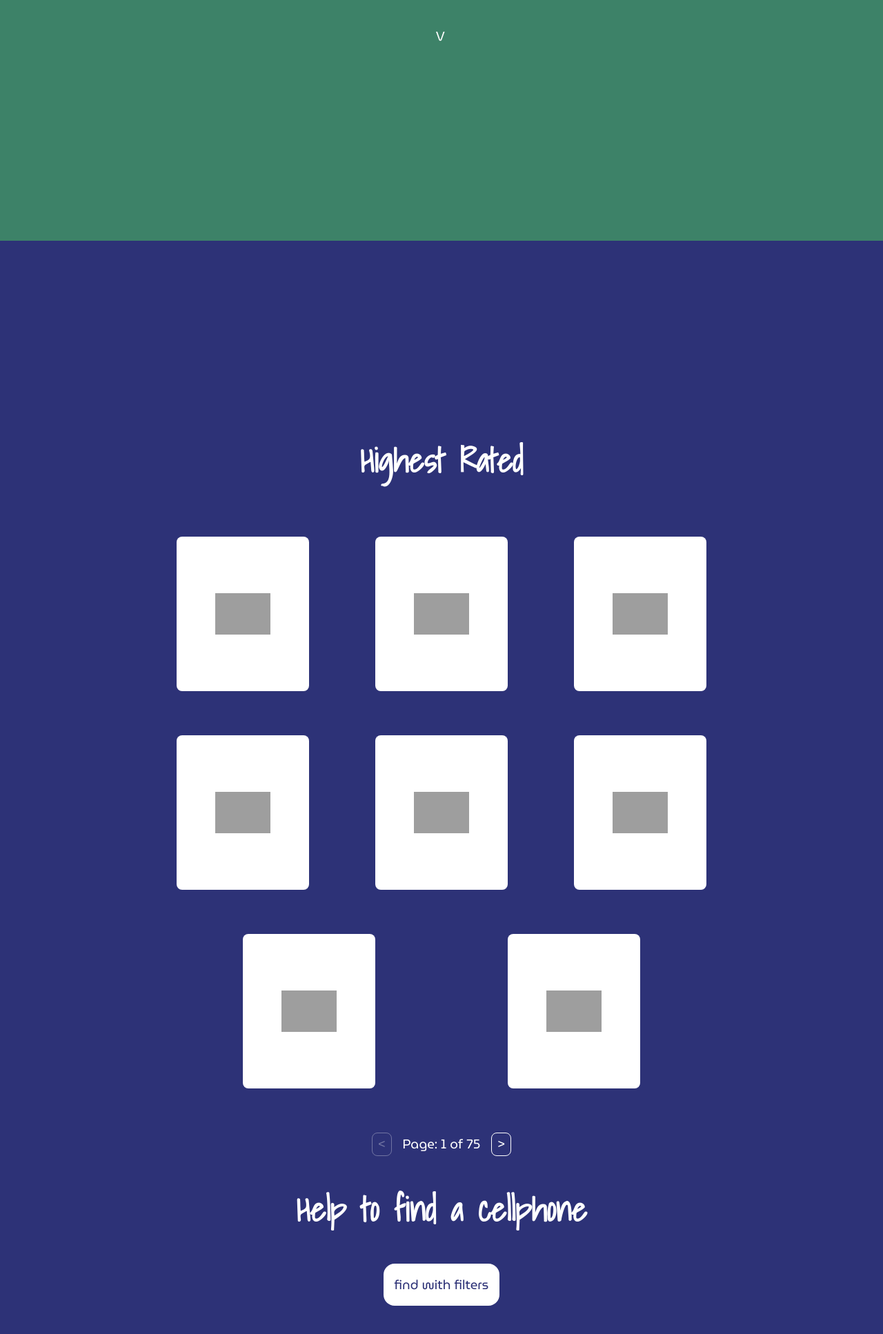
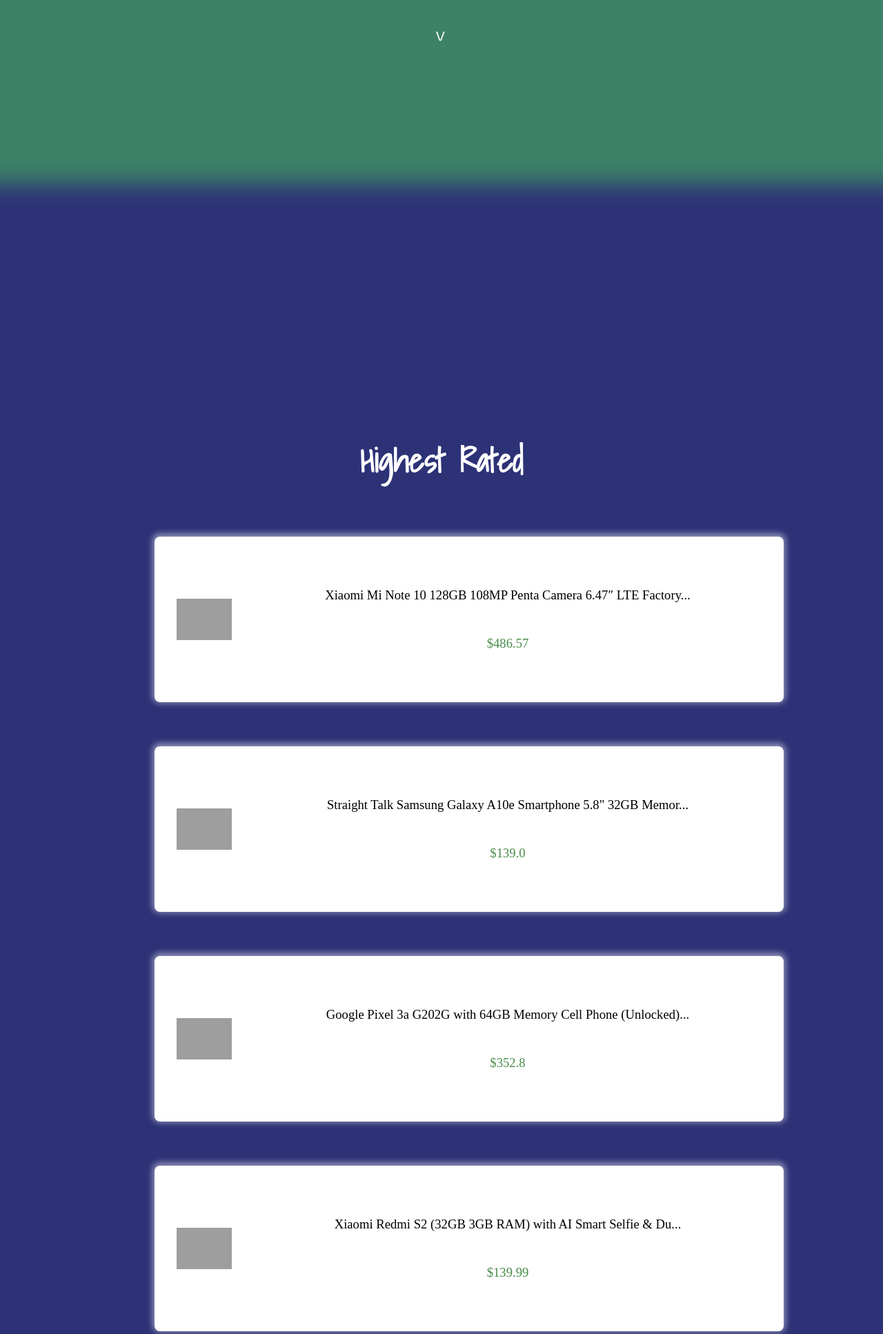
Before and after one commit to VitorFigm/V_Store, a Django app: page / in a window 1280 px wide. Shown: the part 691-2625 px from the top of the page at 69% size. Before the commit the page ends 2584 px from the top, so only its background shows below. Run offline with Django 3.2, Linux system fonts and the light colour scheme; some web fonts are replaced; grey boxes are pictures that could not be loaded.

Commit message:
front-end update

```diff
--- a/APP/templates/base/base.html
+++ b/APP/templates/base/base.html
@@ -11,11 +11,12 @@
     <link rel="stylesheet" href="{% static 'search.css' %}">
     <link rel="stylesheet" href="{% static 'menu.css' %}">
     <link rel="stylesheet" href="{% static 'menu_filter.css' %}">
-    <link rel="stylesheet" href="{% static 'resp_to_mobile.css' %}">
     <link rel="stylesheet" href="{% static 'section.css' %}">
     <link rel="stylesheet" href="{% static 'recommends.css' %}">
     <link rel="stylesheet" href="{% static 'animation.css' %}">
     <link rel="stylesheet" href="{% static 'scroll.css' %}">
+
+    <link rel="stylesheet" href="{% static 'resp_to_mobile.css' %}">
 
     <!-- javascript--- -->
     <script src="{% static 'javascript/resize_control.js' %}"> </script>
--- a/APP/templates/base/menu_filter.html
+++ b/APP/templates/base/menu_filter.html
@@ -26,7 +26,7 @@
 
         <label for="filter_for"> Filter for: </label>
 
-            <select name="filter_for">
+            <select name="filter_for" class="menu_filter_spaces">
                 <option value="better ratings" selected="selected">
                     Better ratings
                 </option>
@@ -43,7 +43,7 @@
 
         <label for="brand"> Brand: </label>
 
-            <select name="brand">
+            <select name="brand" class="menu_filter_spaces">
                 <option value="all" selected="selected">All</option>
                 {% for brand in brand_list %}
                 <option value="{{brand}}">{{brand}}</option>
@@ -51,10 +51,10 @@
             </select>
 
         <label for="minimum_price">Price min</label>
-            <input type="number" name="minimum_price">
+            <input type="number" name="minimum_price" class="menu_filter_spaces">
 
         <label for="maximum_price">Price max</label>
-            <input type="number" name="maximum_price">
+            <input type="number" name="maximum_price" class="menu_filter_spaces">
 
             <!---Hidden data-->
         <input type="hidden" name="query" value="{{query}}">
--- a/static/menu_filter.css
+++ b/static/menu_filter.css
@@ -34,10 +34,12 @@
     border-radius: 1rem;
 }
 
-#menu_filter input,#menu_filter select{
-    width: 50%;
+.menu_filter_spaces{
+    width: 70%;
+    height: 2rem;
     font-family: Museo;
     border-radius: 1rem;
+    text-align-last:center
 }
 #menu_filter #submit_btn{
     margin-right: 3rem;
@@ -51,6 +53,7 @@
     border-style: solid;
     border-width: 0.1rem;
     border-color: white;
+    font-family: Museo;
 }
 
 
--- a/static/recommends.css
+++ b/static/recommends.css
@@ -1,4 +1,6 @@
 section #recommendation{
+    box-shadow: 0rem -0.15rem #2D3277;
+    -webkit-box-shadow: 0rem -0.15rem 2rem 5rem #2D3277;
     background-color: #2D3277;
 }
 section .product_container{
@@ -8,6 +10,8 @@
     width: 70%;
 }
 .product{
+    box-shadow: 0rem -0.1rem rgba(255, 255, 255, 0.452);
+    -webkit-box-shadow: 0rem -0.1rem 0.5rem 0.2rem rgba(255, 255, 255, 0.452);
     margin: 2rem;
     width: 12rem;
     height: 14rem;
--- a/static/resp_to_mobile.css
+++ b/static/resp_to_mobile.css
@@ -36,3 +36,30 @@
         margin-right: 1rem;
     }
 }
+
+@media (hover : none){
+    section .product_container{
+        display: flex;
+        width: 70%;
+    }
+    section .product{
+        padding-left: 2rem;
+        height: 15rem;
+        width: 100%;
+        justify-content: flex-start;
+    }
+    .product a{
+        justify-content: center;
+        width: 50rem;
+        position: relative;
+        opacity: 1;
+        background-color: transparent;
+        color:black
+    }
+    .product a *{
+        margin-top: 3rem;
+    }
+    .product a .price{
+        color: rgb(72, 139, 72);
+    }
+}
--- a/static/search.css
+++ b/static/search.css
@@ -19,8 +19,6 @@
     border-radius: 0.8rem;
     display: flex;
     background-color: white;
-    box-shadow: 0rem 0.15rem rgba(0, 0, 0, 0.63);
-    -webkit-box-shadow: 0rem 0.15rem 1rem 0.1rem rgba(0, 0, 0, 0.11);
     grid-area: search;
     z-index: 2;
 }
```
